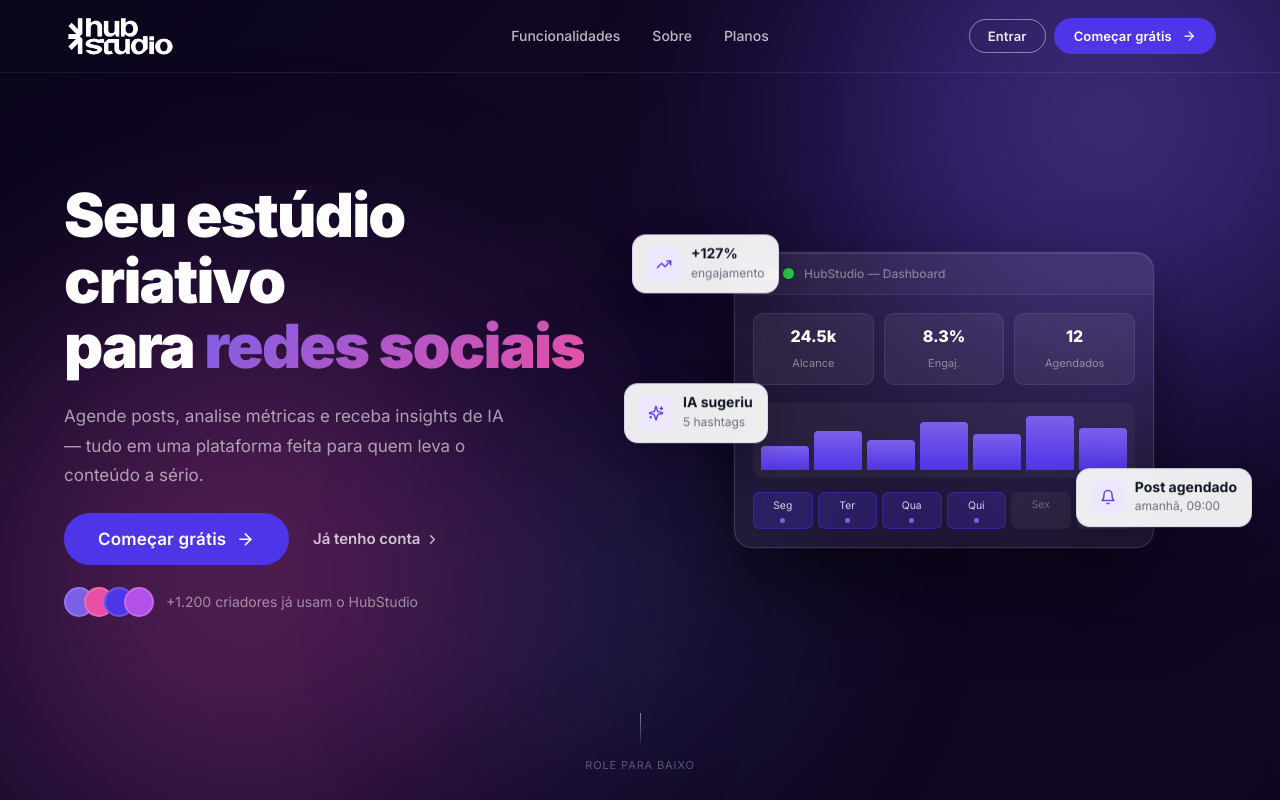
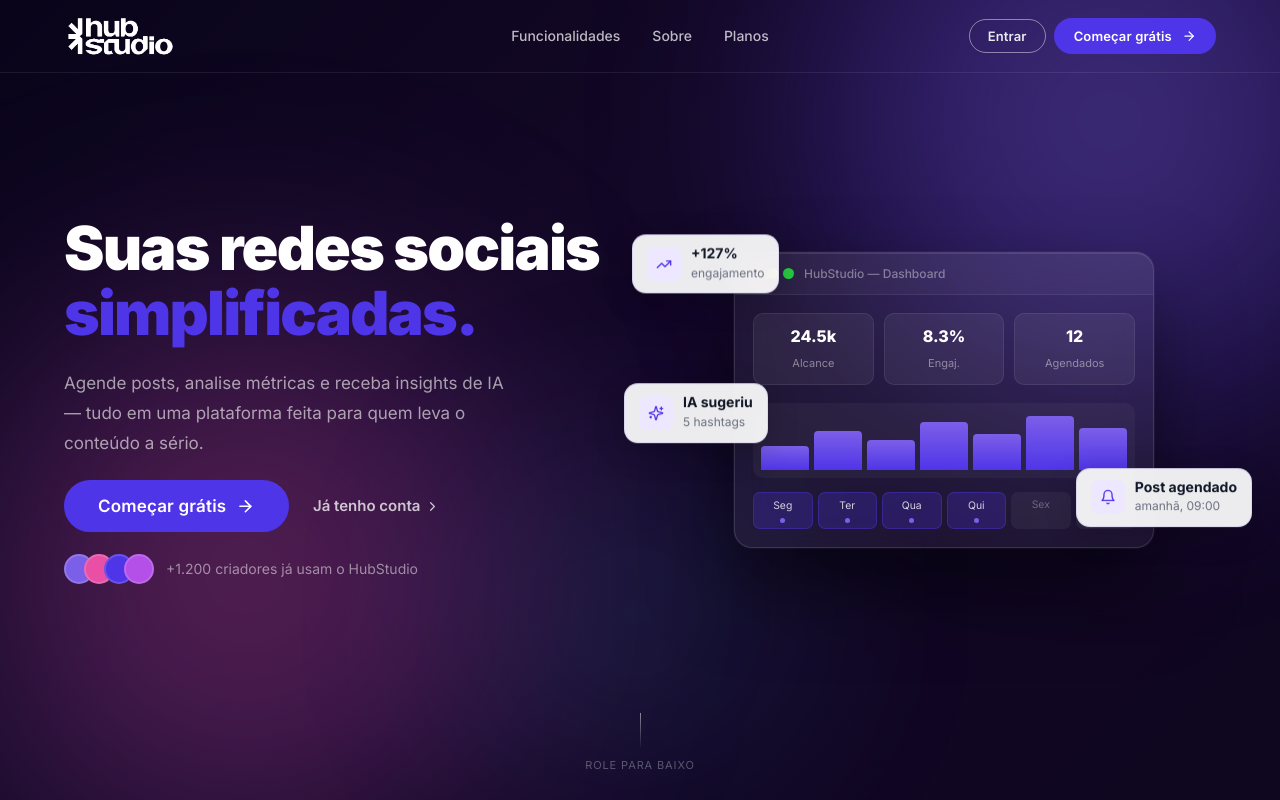
Before and after one commit to brenosemfreio/tcc, a React (Vite) app: page / in a window 1280 px wide. Shown: the top 800 px of the page. Built offline with nearby package versions, Linux system fonts and the light colour scheme.

Commit message:
chore: auto sync [Claude]

```diff
--- a/src/pages/Landing/Landing.jsx
+++ b/src/pages/Landing/Landing.jsx
@@ -157,8 +157,8 @@ export default function Landing() {
             variants={{ visible: { transition: { staggerChildren: 0.09 } } }}
           >
             <motion.h1 variants={fadeUp} className="l-hero__title">
-              Seu estúdio criativo<br />
-              para <span className="l-gradient-text">redes sociais</span>
+              Suas redes sociais<br />
+              <span style={{ color: '#4F35E8' }}>simplificadas.</span>
             </motion.h1>
 
             <motion.p variants={fadeUp} className="l-hero__sub">
```
